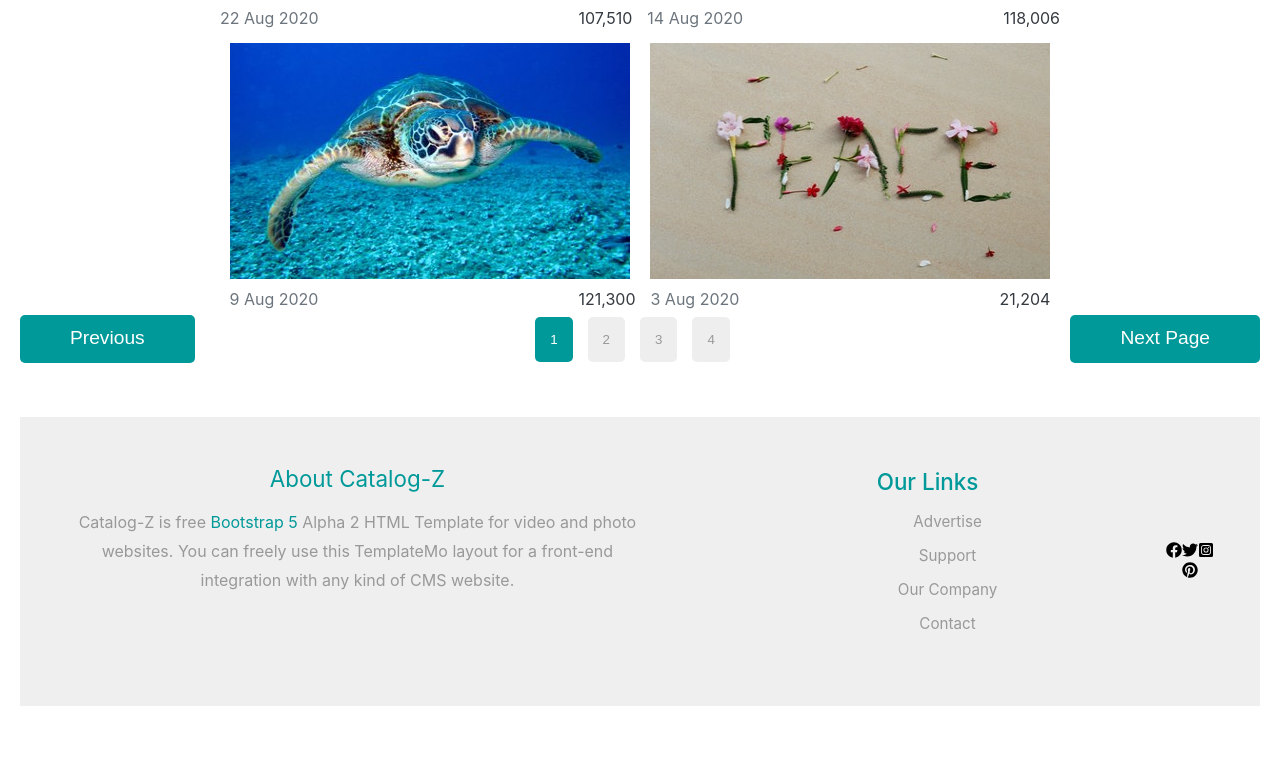
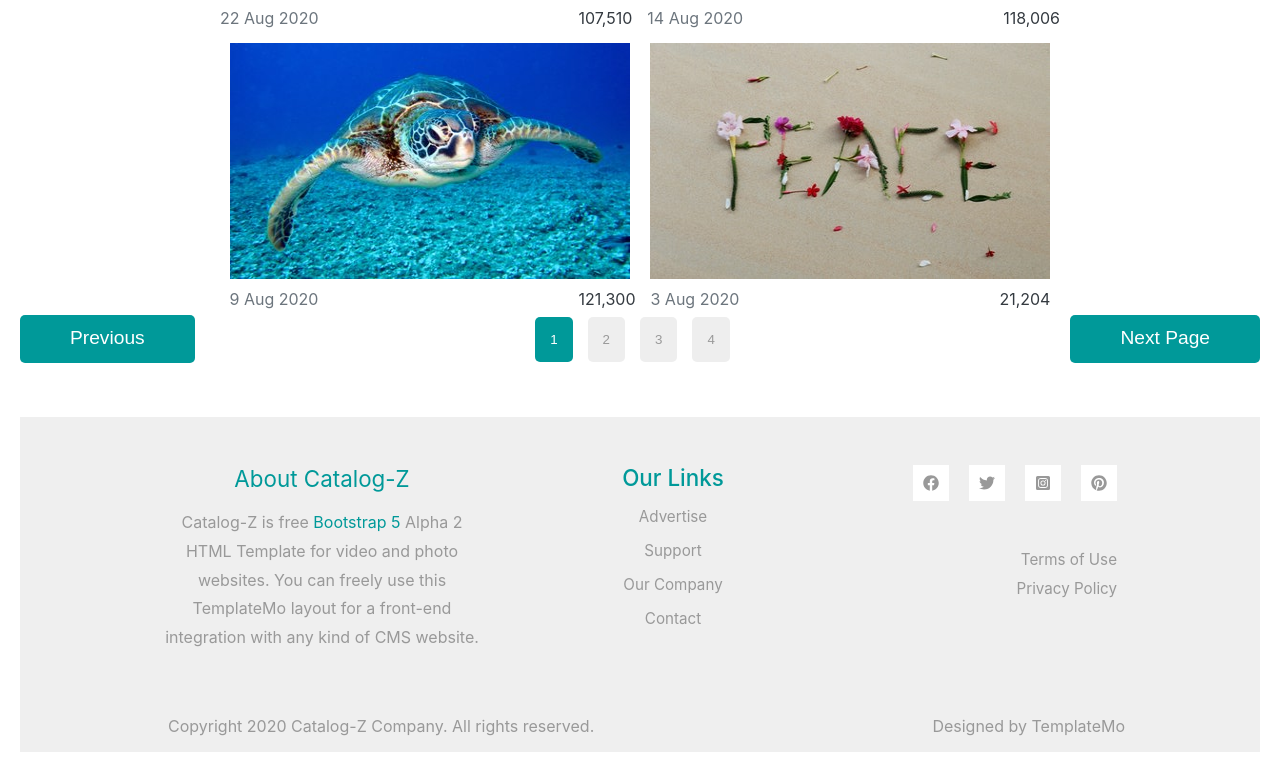
Before and after one commit to tanshu98/Catalog---Z, a React (Create React App) app: page / in a window 1280 px wide. Shown: the part 1993-2761 px from the top of the page. Before the commit the page ends 2735 px from the top, so only its background shows below. Built offline with nearby package versions, Linux system fonts and the light colour scheme.

Commit message:
Added Footer, And Navbar Responsive

```diff
--- a/src/App.css
+++ b/src/App.css
@@ -1,6 +1,6 @@
 .App {
   /* width: 100%; */
   /* min-width: 420px; */
-  padding: 20px 20px;
+  padding: 20px 20px 0 20px;
   text-align: center;
 }
--- a/src/Components/Card/Card.jsx
+++ b/src/Components/Card/Card.jsx
@@ -4,7 +4,7 @@ import './Card.css';
 
 const Card = (props) => {
         const {eachCardDetails} = props
-        console.log(eachCardDetails);
+        // console.log(eachCardDetails);
         let {id, name, img, date, views} = eachCardDetails
         return (
             <div>
--- a/src/Components/Footer/Footer.css
+++ b/src/Components/Footer/Footer.css
@@ -1,15 +1,27 @@
 .footer{
     display: flex;
+    flex-direction: column;
     align-items: center;
     justify-content: space-around;
     gap: 40px;
     background-color: #EEEE;
     margin-top: 3rem;
     margin-bottom: 1rem;
+    padding-bottom: 1rem;
+    padding-top: 3rem;
+}
+.catalog-links-icons{
+    display: flex;
+    max-width: 1050px;
+    /* flex-wrap: wrap; */
+    /* padding: 0px 82px; */
+    /* align-items: center; */
+    /* justify-content: space-evenly; */
 }
 .Catalogs{
     width: 50%;
-    padding: 3rem;
+    padding-right: 3rem;
+    padding-left: 3rem;
     margin-bottom: 3rem;
 }
 .footer-headings{
@@ -25,14 +37,19 @@
 .bootstrap-5{
     color: #009999;
 }
+.links-icons{
+    display: flex;
+    width: 100%;
+    margin-bottom: 3rem;
+
+}
 .links{
-   padding: 3rem;
-    width: 25%;
+    width: 100%;
 }
 .links-title{
     font-size: 1.4rem;
     color: #009999;
-    margin-bottom: 1.5rem;
+    /* margin-bottom: 1.5rem; */
     font-weight: 500;
     line-height: 1.2;
 }
@@ -40,6 +57,7 @@
     display: flex;
     flex-direction: column;
     gap: 10px;
+    margin: 15px 0 5px;
     margin-bottom: 1rem;
 }
 .footer-links li {
@@ -47,8 +65,103 @@
     margin-bottom: 5px;
     color: #999;
     font-size: 0.95rem;
+    cursor: pointer;
+}
+.footer-links li:hover{
+    transition: all 0.3s ease;
+    color: #009999;
+}
+.icons-privacy-policy{
+    padding-right: 3rem;
+    padding-left: 6rem;
 }
 .icons {
-    /* display: flex; */
+    text-align: right;
+    display: flex;
+    margin-bottom: 3rem;
+    justify-content: flex-end;
     gap: 20px;
 }
+
+.icons-content{
+    display: flex;
+    justify-content: center;
+    align-items: center;
+    list-style: none;
+    /* margin-right: 15px; */
+    margin-bottom: 0.5px;
+    color: #999;
+    padding: 10px;
+    background-color: #fff;
+}
+.icons-content:hover{
+    background-color: #009999;
+    color: #fff;
+    transition: all 0.3s ease;
+    cursor: pointer;
+}
+.privacy-policy{
+    display: flex;
+    flex-direction: column;
+    text-align:right;
+    gap: 10px;
+}
+.privacy{
+    text-decoration: none;
+    color: #999;
+    font-size: 0.95rem;
+    cursor: pointer;
+}
+.privacy:hover{
+    transition: all 0.3s ease;
+    color: #009999;
+}
+.footer-last-para{
+    display: flex;
+    /* flex-wrap: wrap; */
+    /* width: 82%; */
+    align-items: center;
+    /* height: 100px; */
+    justify-content: space-between;
+}
+.footer-last-para span {
+    color: #999;
+    /* font-size: 18px; */
+}
+.footer-last-para span:first-child{
+    padding-left: 53px;
+}
+.footer-last-para span:last-child{
+    padding: 0 40px;
+}
+
+/* !Media Queries */
+
+
+/** Footer */
+@media(max-width: 900px) {
+    .catalog-links-icons{
+        display: flex;
+        flex-direction: column;
+    }
+    .Catalogs{
+        width: 92%;
+    }
+    .links {
+        display: flex;
+        flex-direction: column;
+        align-items: flex-start;
+        padding-left: 61px;
+    }
+    .footer-links{
+        margin-bottom: 5px;
+    align-items: flex-start;
+
+    }
+}
+@media(max-width: 700px) {
+    .links-icons {
+        display: flex;
+        flex-direction: column;
+    }
+}
--- a/src/Components/Footer/Footer.jsx
+++ b/src/Components/Footer/Footer.jsx
@@ -10,29 +10,45 @@ import { FaPinterest } from "react-icons/fa";
 const Footer = () => {
   return (
     <div className='footer'>
+        <div className="catalog-footer">
+        <div className="catalog-links-icons">
         <div className="Catalogs">
             <span className='footer-headings'>About Catalog-Z</span>
             <p className='catalog-para'>Catalog-Z is free <span className='bootstrap-5'>Bootstrap 5</span> Alpha 2 HTML Template for video and photo websites. You can freely use this TemplateMo layout for a front-end integration with any kind of CMS website.</p>
         </div>
+        <div className="links-icons">
         <div className="links">
             <span className='links-title'>Our Links</span>
-            <ul className='footer-links'>
+            <div className='footer-links'>
             <li>Advertise</li>
             <li>Support</li>
             <li>Our Company</li>
             <li>Contact</li>
-            </ul>
+            </div>
 
         </div>
         <div className="icons-privacy-policy">
             <div className="icons">
-            <FaFacebook />
-            <FaTwitter />
-            <FaInstagramSquare />
-            <FaPinterest />
+            <FaFacebook className='icons-content' />
+            <FaTwitter className='icons-content' />
+            <FaInstagramSquare className='icons-content' />
+            <FaPinterest className='icons-content' />
+            </div>
+            <div className="privacy-policy">
+                <span className='privacy' >Terms of Use</span>
+                <span className='privacy' >Privacy Policy</span>
             </div>
         </div>
-        <div className="footer-last-para"></div>
+        </div>
+
+        </div>
+
+        <div className="footer-last-para">
+            <span>Copyright 2020 Catalog-Z Company. All rights reserved.</span>
+            <span>Designed by TemplateMo</span>
+        </div>
+        </div>
+
     </div>
   )
 }
--- a/src/Components/Navbar/Navbar.css
+++ b/src/Components/Navbar/Navbar.css
@@ -40,3 +40,10 @@
   a:nth-child(4):active {
     border-bottom: 4px solid #d63384;
   }
+
+
+@media(max-width: 990px) {
+  .nav-right{
+    display: none;
+  }
+}
```
